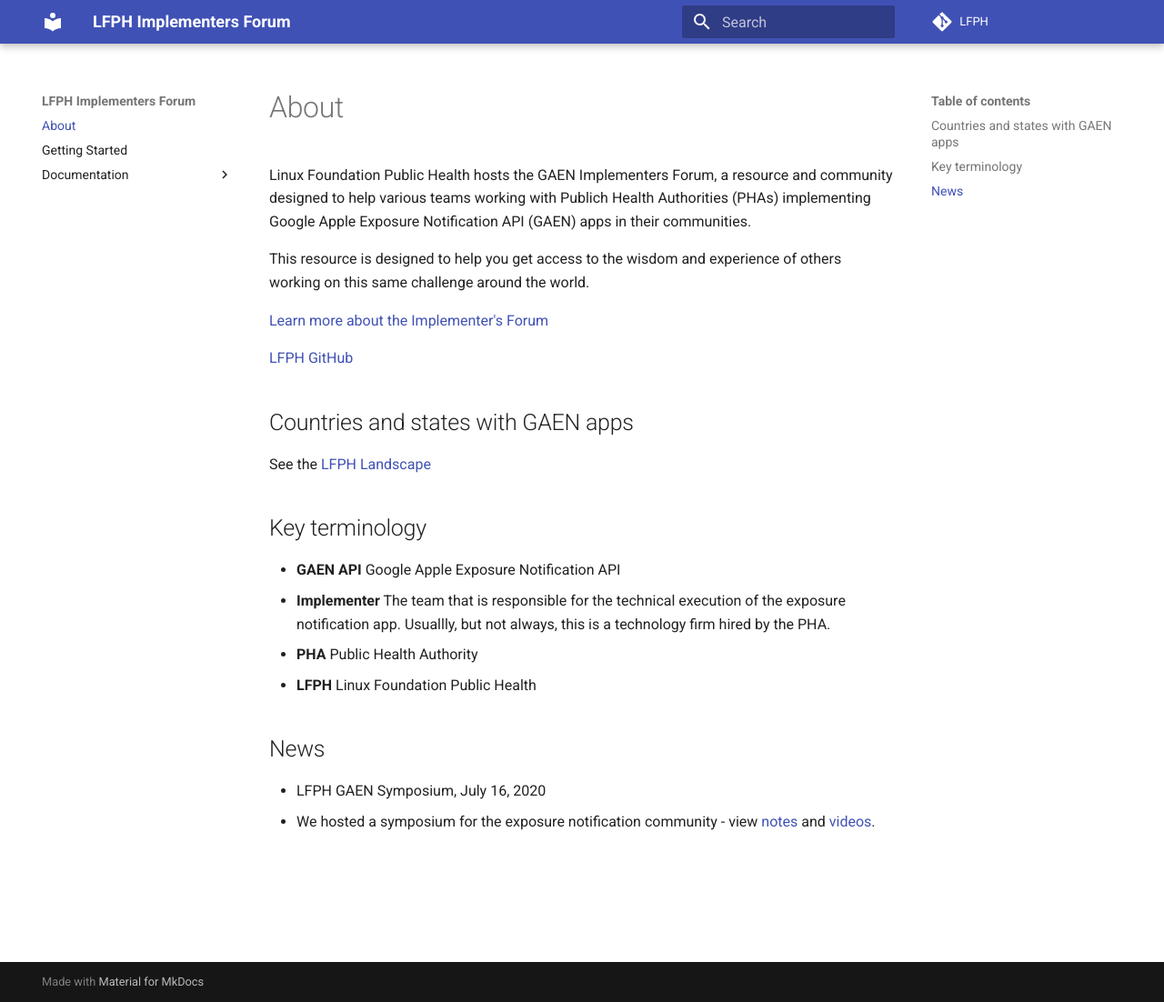
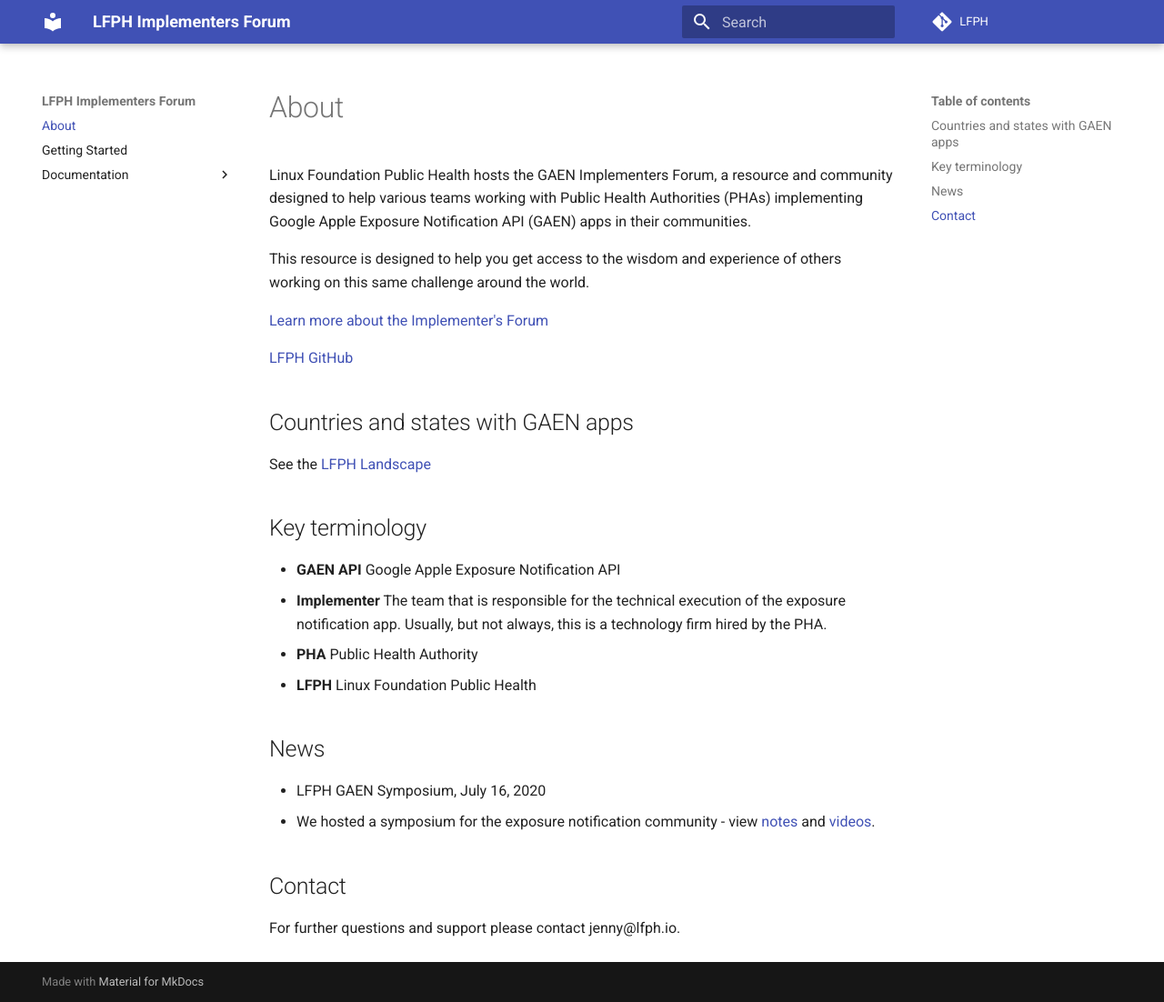
Before and after one commit to lfph/implementers-forum, an MkDocs documentation site: the page built from docs/index.md, in a window 1280 px wide and 1102 px high. Shown: the whole window at 91% size. Built offline with MkDocs 1.6.1 and Material for MkDocs 9.7.7, drawn with Linux system fonts in a browser that asks for light colours; comment, search, counter and statistics services are not loaded.

Commit message:
spell check 2

```diff
--- a/docs/index.md
+++ b/docs/index.md
@@ -1,6 +1,6 @@
 # About
 
-Linux Foundation Public Health hosts the GAEN Implementers Forum, a resource and community designed to help various teams working with Publich Health Authorities (PHAs) implementing Google Apple Exposure Notification API (GAEN) apps in their communities.
+Linux Foundation Public Health hosts the GAEN Implementers Forum, a resource and community designed to help various teams working with Public Health Authorities (PHAs) implementing Google Apple Exposure Notification API (GAEN) apps in their communities.
 
 This resource is designed to help you get access to the wisdom and experience of others working on this same challenge around the world.
 
@@ -15,7 +15,7 @@ See the [LFPH Landscape](https://landscape.lfph.io/category=gaen-bluetooth&forma
 ## Key terminology
 
 * **GAEN API** Google Apple Exposure Notification API
-* **Implementer** The team that is responsible for the technical execution of the exposure notification app. Usuallly, but not always, this is a technology firm hired by the PHA.
+* **Implementer** The team that is responsible for the technical execution of the exposure notification app. Usually, but not always, this is a technology firm hired by the PHA.
 * **PHA** Public Health Authority
 * **LFPH** Linux Foundation Public Health
 
@@ -23,3 +23,7 @@ See the [LFPH Landscape](https://landscape.lfph.io/category=gaen-bluetooth&forma
 
 * LFPH GAEN Symposium, July 16, 2020
   * We hosted a symposium for the exposure notification community - view [notes](https://github.com/lfph/events/tree/master/2020-07-GAEN-Symposium) and [videos](https://www.youtube.com/playlist?list=PLLUsXRAaict7U00sMcwdLWwPPfRwpnMs5).
+
+## Contact
+
+For further questions and support please contact jenny@lfph.io.
```
Also changed, not shown: docs/getting-started.md (+1 -1 lines).
